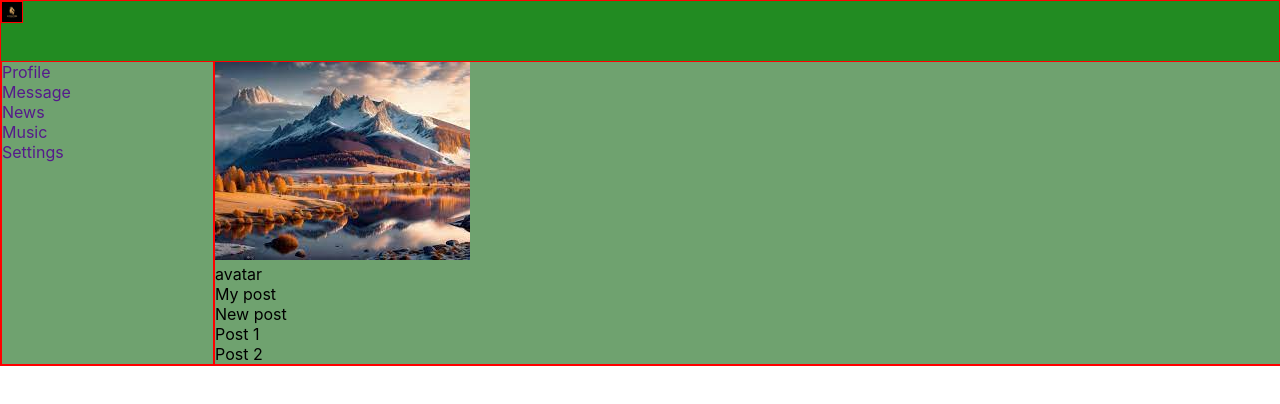
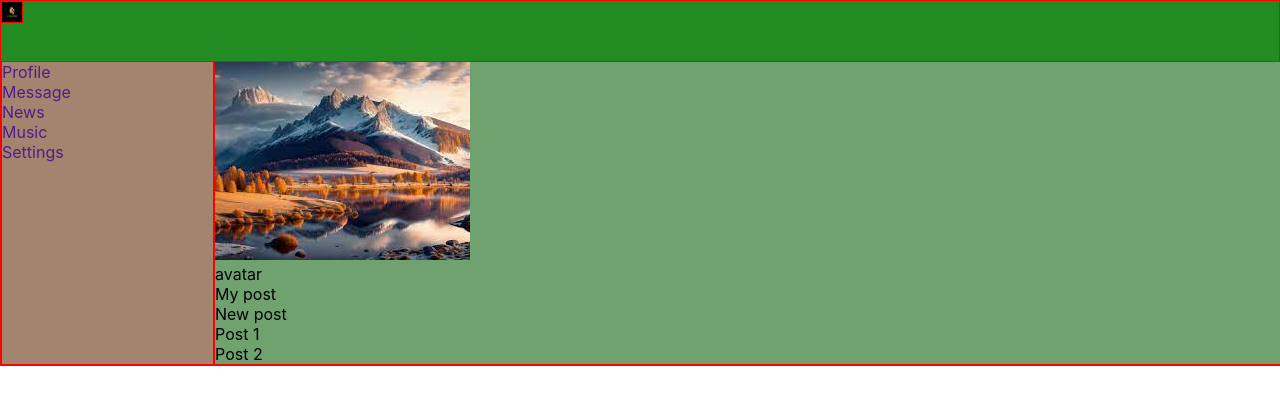
Before and after one commit to YanchukVitali/samurai-way01, a React (Create React App) app: page / in a window 1280 px wide. Shown: the top 404 px of the page. Built offline with nearby package versions, Linux system fonts and the light colour scheme.

Commit message:
create components and refactor name

```diff
--- a/src/App.css
+++ b/src/App.css
@@ -34,7 +34,7 @@ ul a {
 .nav {
     grid-area: n;
     border: red solid 1px;
-    background-color: #6fa26f;
+    background-color: #a2846f;
     text-decoration: none;
 
 
--- a/src/App.tsx
+++ b/src/App.tsx
@@ -1,8 +1,8 @@
 import React from 'react';
 import './App.css';
-import {Header} from "./header/Header";
-import {Navigation} from "./navigation/Navigation";
-import {Section} from "./section/Section";
+import {Header} from "./components/header/Header";
+import {Navigation} from "./components/navigation/Navigation";
+import {Profile} from "./components/profile/Profile";
 
 
 const App = () => {
@@ -10,7 +10,7 @@ const App = () => {
         <div className={"app-wrapper"}>
             <Header></Header>
             <Navigation/>
-            <Section/>
+            <Profile/>
         </div>
 
     );
--- a/src/navigation/Navigation.tsx
+++ b/src/components/navigation/Navigation.tsx
@@ -1,6 +1,6 @@
 export const Navigation = () => {
     return (
-        <nav className={"nav"}>
+        <nav className="nav">
             <ul>
                 <a href="">Profile</a>
                 <a href="">Message</a>
--- a/src/section/Section.tsx
+++ b/src/components/profile/Profile.tsx
@@ -1,8 +1,8 @@
-import {findAllByDisplayValue} from "@testing-library/react";
+import React from "react";
 
-export const Section = () => {
+export const Profile = () => {
     return (
-        <section className={"section"}>
+        <section className="section">
             <div>
 
                 <img
```
Also changed, not shown: src/components/header/Header.tsx (renamed from src/header/Header.tsx, +1 -1 lines).
